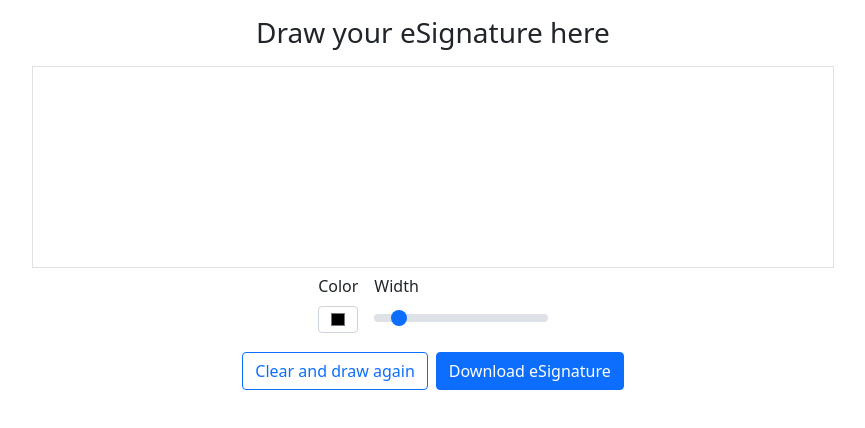
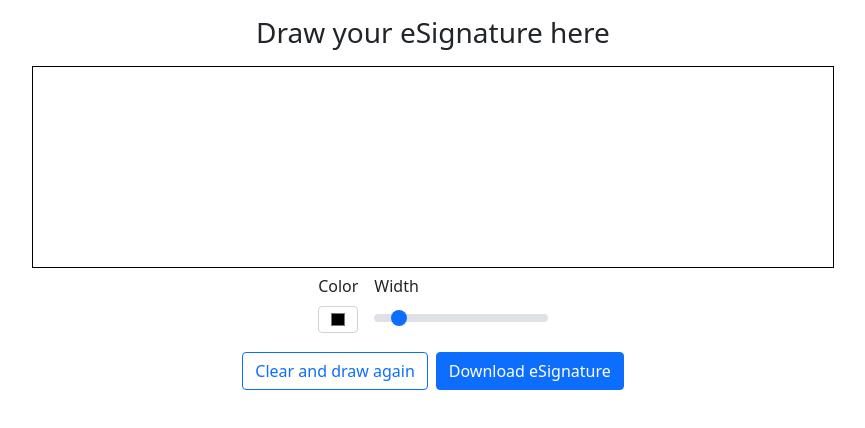
Before and after one commit to j5b4y3r/signature-generator, a React (Vite) app: page /online-signature/draw in a window 1280 px wide. Shown: the top 428 px of the page, without its empty margins (207-1072 px from the left). Built offline with nearby package versions, Linux system fonts and the light colour scheme; a web font is replaced by a local one.

Commit message:
Drawing lib added

```diff
--- a/index.html
+++ b/index.html
@@ -6,6 +6,7 @@
     <meta name="viewport" content="width=device-width, initial-scale=1.0" />
     <link rel="stylesheet" href="https://fonts.googleapis.com/css2?family=Bad+Script&family=Bilbo+Swash+Caps&family=Caveat&family=Covered+By+Your+Grace&family=Dancing+Script&family=Gochi+Hand&family=Great+Vibes&family=Handlee&family=Just+Another+Hand&family=Kalam&family=La+Belle+Aurore&family=Marck+Script&family=Nothing+You+Could+Do&family=Qwigley&family=Sacramento&family=Shadows+Into+Light&family=Stalemate&family=Yellowtail&family=DM+Sans&family=Dosis&family=Inter&family=Karla&family=Lato&family=Manjari&family=Manrope&family=Montserrat&family=Mulish&family=Noto+Sans&family=Open+Sans&family=Orienta&family=Overpass&family=PT+Sans&family=Poppins&family=Raleway&family=Sarabun&family=Thasadith&display=swap">
     <title>Signature generator</title>
+    <link rel="stylesheet" href="src/assets/css/bootstrap.css">
   </head>
   <body>
     <div id="root"></div>
--- a/package.json
+++ b/package.json
@@ -6,13 +6,14 @@
   "scripts": {
     "dev": "vite",
     "build": "vite build",
-    "lint": "eslint . --ext js,jsx --report-unused-disable-directives --max-warnings 0",
+    "lint": "eslint . --ext js,jsx --report-unused-disable-directives --max-warnings 0 --loader:.js=jsx",
     "preview": "vite preview"
   },
   "dependencies": {
     "react": "^18.2.0",
     "react-dom": "^18.2.0",
-    "react-router-dom": "^6.22.3"
+    "react-router-dom": "^6.22.3",
+    "react-signature-canvas": "^1.0.6"
   },
   "devDependencies": {
     "@types/react": "^18.2.43",
--- a/src/App.jsx
+++ b/src/App.jsx
@@ -10,10 +10,10 @@ function App() {
     <>
         <BrowserRouter>
             <Routes>
-                <Route path="/home" element={<a href="/online-signature">Generate</a>} />
+                <Route path="/" element={<a href="/online-signature">Generate</a>} />
                 <Route path="/online-signature" element={<SignatureGenerator />} />
                 <Route path="/online-signature/draw" element={<Draw />} />
-                <Route path="/" element={<Type />} />
+                <Route path="/online-signature/draw" element={<Type />} />
                 <Route path="/test" element={<DrawingPad />} />
             </Routes>
         </BrowserRouter>
--- a/src/components/draw_signature/draw.jsx
+++ b/src/components/draw_signature/draw.jsx
@@ -1,72 +1,36 @@
-// eslint-disable-next-line no-unused-vars
 import React, { useState, useRef } from 'react';
+import SignatureCanvas from "../../lib/rsc/index.jsx";
+
 
 const Draw = () => {
     const canvasRef = useRef(null);
     const [lineColor, setLineColor] = useState('#000000');
-    const [isDrawing, setIsDrawing] = useState(false);
-    const [lastX, setLastX] = useState(0);
-    const [lastY, setLastY] = useState(0);
     const [brushWidth, setBrushWidth] = useState(3); // Initial brush width
-    const [, setLastBrushWidth] = useState(5); // Store previous brush width
-
-    const startDrawing = ({ nativeEvent }) => {
-        const { offsetX, offsetY } = nativeEvent;
-        setIsDrawing(true);
-        setLastX(offsetX);
-        setLastY(offsetY);
-    };
-
-    const draw = ({ nativeEvent }) => {
-        if (!isDrawing) return;
-        const { offsetX, offsetY } = nativeEvent;
-        const ctx = canvasRef.current.getContext('2d');
-        const distance = Math.sqrt((offsetX - lastX) ** 2 + (offsetY - lastY) ** 2);        // Calculate the distance between current and previous points
-        // Adjust brush width based on the drawing speed
-        const newBrushWidth = Math.max(1, Math.min(20, distance / 2));
-        ctx.strokeStyle = lineColor;
-        ctx.lineWidth = brushWidth;
-        ctx.lineJoin = 'round';
-        ctx.lineCap = 'round';
-        ctx.beginPath();
-        ctx.moveTo(lastX, lastY);
-        ctx.lineTo(offsetX, offsetY);
-        ctx.stroke();
-        setLastX(offsetX);
-        setLastY(offsetY);
-        setLastBrushWidth(newBrushWidth); // Update last brush width
-    };
-
-    const finishDrawing = () => {
-        setIsDrawing(false);
-    };
 
     const clearCanvas = () => {
-        const ctx = canvasRef.current.getContext('2d');
-        ctx.clearRect(0, 0, ctx.canvas.width, ctx.canvas.height);
+        canvasRef.current.clear();
     };
 
     const downloadSignature = () => {
-        const canvas = canvasRef.current;    // Get the current canvas element
         const downloadLink = document.createElement('a');
         downloadLink.download = 'signature.png';  // Set the filename for the downloaded image
-        downloadLink.href = canvas.toDataURL('image/png');  // Get the data URL with base64 encoding of the canvas content
+        downloadLink.href = canvasRef.current.getTrimmedCanvas().toDataURL("image/png"); // Get the data URL with base64 encoding of the canvas content
         downloadLink.click();  // Trigger the download of the image
     };
 
     return (
         <div className="container d-flex flex-column align-items-center">
             <h3 className="text-center my-3">Draw your eSignature here</h3>
-            <div className="signature-canvas-container">
-                <canvas
+            <div className="signature-canvas-container border-2 border-danger">
+                <SignatureCanvas
                     ref={canvasRef}
-                    className="signature-canvas bg-white border"
-                    width={window.innerWidth > 600?"800":"400"}
-                    height="200"
-                    onMouseDown={startDrawing}
-                    onMouseMove={draw}
-                    onMouseUp={finishDrawing}
-                    onMouseOut={finishDrawing}
+                    penColor={lineColor}
+                    penWidth={brushWidth}
+                    canvasProps={{
+                        width: window.innerWidth > 500 ? "800" : "400",
+                        height: 200,
+                        className: 'sigCanvas'
+                    }}
                 />
             </div>
             <div className="form d-flex justify-content-center">
--- /dev/null
+++ b/src/lib/rsc/index.jsx
@@ -0,0 +1,141 @@
+import PropTypes from 'prop-types'
+import React, { Component } from 'react'
+import SignaturePad from 'signature_pad'
+import trimCanvas from 'trim-canvas'
+
+export default class SignatureCanvas extends Component {
+    static propTypes = {
+        // signature_pad's props
+        velocityFilterWeight: PropTypes.number,
+        minWidth: PropTypes.number,
+        maxWidth: PropTypes.number,
+        minDistance: PropTypes.number,
+        dotSize: PropTypes.oneOfType([PropTypes.number, PropTypes.func]),
+        penColor: PropTypes.string,
+        throttle: PropTypes.number,
+        onEnd: PropTypes.func,
+        onBegin: PropTypes.func,
+        // props specific to the React wrapper
+        canvasProps: PropTypes.object,
+        clearOnResize: PropTypes.bool
+    }
+
+    static defaultProps = {
+        clearOnResize: true
+    }
+
+    _sigPad = null
+
+    _excludeOurProps = () => {
+        const { canvasProps, clearOnResize, ...sigPadProps } = this.props
+        return sigPadProps
+    }
+
+    componentDidMount () {
+        this._sigPad = new SignaturePad(this._canvas, this._excludeOurProps())
+        this._resizeCanvas()
+        this.on()
+    }
+
+    componentWillUnmount () {
+        this.off()
+    }
+
+    // propagate prop updates to SignaturePad
+    componentDidUpdate () {
+        Object.assign(this._sigPad, this._excludeOurProps())
+    }
+
+    // return the canvas ref for operations like toDataURL
+    getCanvas = () => {
+        return this._canvas
+    }
+
+    // return a trimmed copy of the canvas
+    getTrimmedCanvas = () => {
+        // copy the canvas
+        const copy = document.createElement('canvas')
+        copy.width = this._canvas.width
+        copy.height = this._canvas.height
+        copy.getContext('2d').drawImage(this._canvas, 0, 0)
+        // then trim it
+        return trimCanvas(copy)
+    }
+
+    // return the internal SignaturePad reference
+    getSignaturePad = () => {
+        return this._sigPad
+    }
+
+    _checkClearOnResize = () => {
+        if (!this.props.clearOnResize) {
+            return
+        }
+        this._resizeCanvas()
+    }
+
+    _resizeCanvas = () => {
+        const canvasProps = this.props.canvasProps || {}
+        const { width, height } = canvasProps
+        // don't resize if the canvas has fixed width and height
+        if (width && height) {
+            return
+        }
+
+        const canvas = this._canvas
+        /* When zoomed out to less than 100%, for some very strange reason,
+          some browsers report devicePixelRatio as less than 1
+          and only part of the canvas is cleared then. */
+        const ratio = Math.max(window.devicePixelRatio || 1, 1)
+
+        if (!width) {
+            canvas.width = canvas.offsetWidth * ratio
+        }
+        if (!height) {
+            canvas.height = canvas.offsetHeight * ratio
+        }
+        canvas.getContext('2d').scale(ratio, ratio)
+        this.clear()
+    }
+
+    render () {
+        const { canvasProps } = this.props
+        return <canvas ref={(ref) => { this._canvas = ref }} {...canvasProps} />
+    }
+
+    // all wrapper functions below render
+    //
+    on = () => {
+        window.addEventListener('resize', this._checkClearOnResize)
+        return this._sigPad.on()
+    }
+
+    off = () => {
+        window.removeEventListener('resize', this._checkClearOnResize)
+        return this._sigPad.off()
+    }
+
+    clear = () => {
+        return this._sigPad.clear()
+    }
+
+    isEmpty = () => {
+        return this._sigPad.isEmpty()
+    }
+
+    fromDataURL = (dataURL, options) => {
+        return this._sigPad.fromDataURL(dataURL, options)
+    }
+
+    toDataURL = (type, encoderOptions) => {
+        return this._sigPad.toDataURL(type, encoderOptions)
+    }
+
+    fromData = (pointGroups) => {
+        return this._sigPad.fromData(pointGroups)
+    }
+
+    toData = () => {
+        return this._sigPad.toData()
+    }
+}
--- a/vite.config.js
+++ b/vite.config.js
@@ -6,4 +6,5 @@ export default defineConfig({
   plugins: [
       react(),
   ],
+
 })
```
Also changed, not shown: vite.config.js.timestamp-1710579776126-77bfebedbab03.mjs (added, +12 -0 lines), src/assets/css/bootstrap.css, 1 other file (tests, documents, lock files or other folders).
